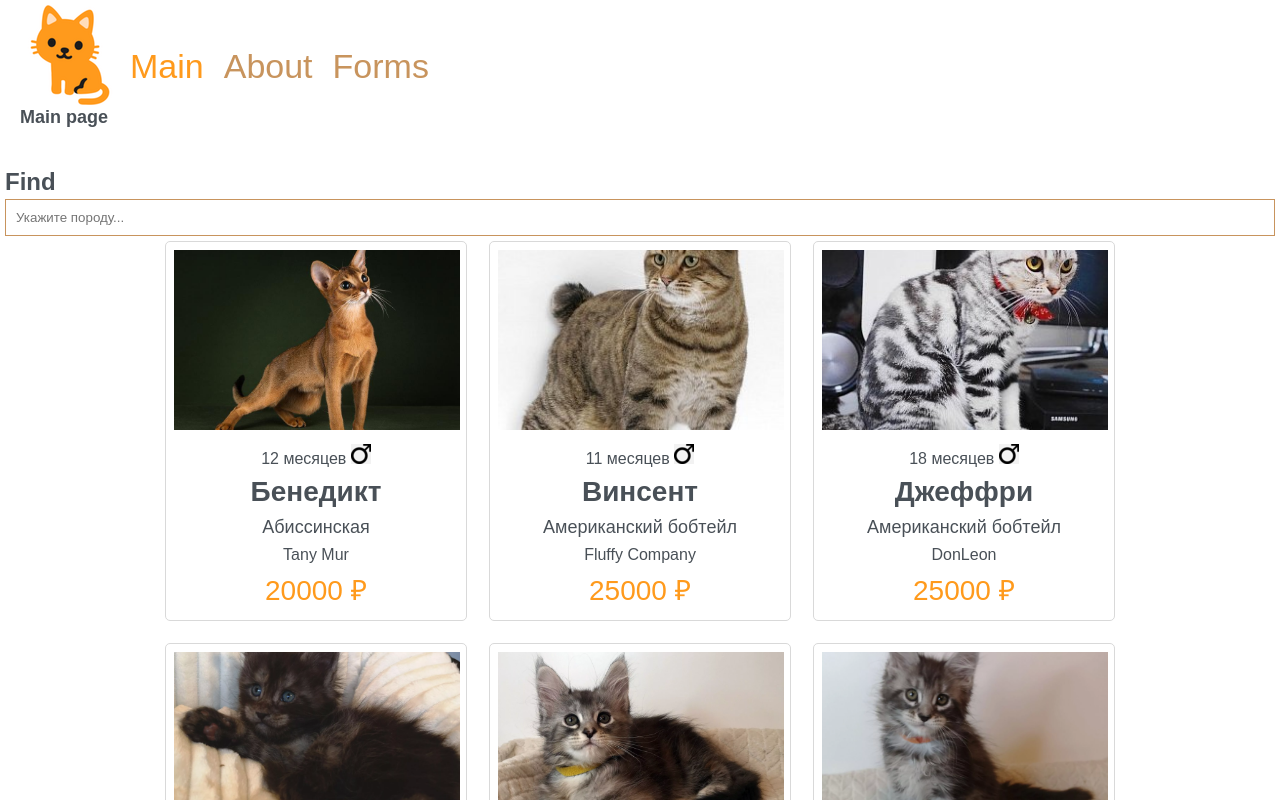
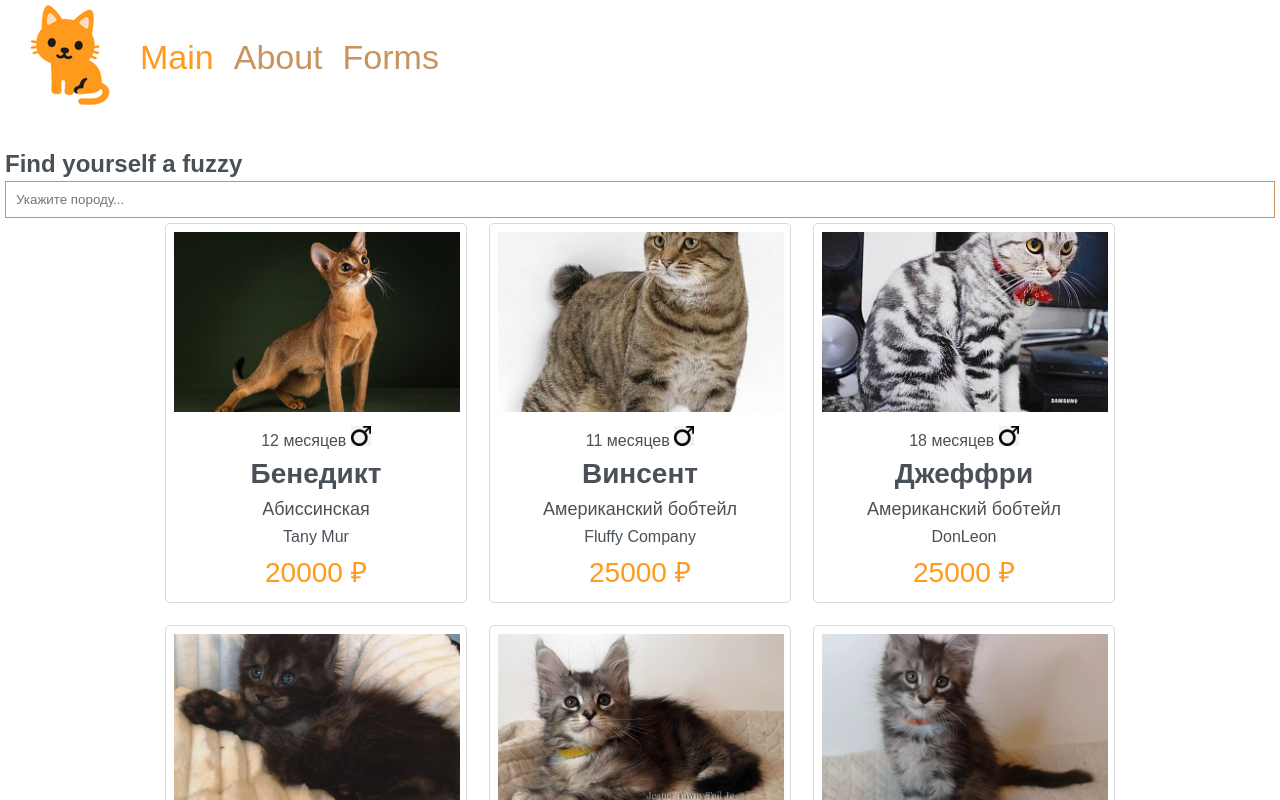
Before and after one commit to Motoblock/React, a React (Vite) app: page / in a window 1280 px wide. Shown: the top 800 px of the page. Built offline with nearby package versions, Linux system fonts and the light colour scheme.

Commit message:
feat: remove css

```diff
--- a/src/component/Header.tsx
+++ b/src/component/Header.tsx
@@ -1,64 +1,42 @@
-import React, { Component } from 'react';
+import React, { useEffect, useState } from 'react';
 import { NavLink } from 'react-router-dom';
 import logo from './../assets/images/logo.png';
 
-interface IProps {
-  [title: string]: string;
-}
+export const Header = () => {
+  const [title, setTitles] = useState('');
 
-export class Header extends Component<IProps, { title: string }> {
-  constructor(props: IProps) {
-    super(props);
-    this.state = {
-      title: '',
-    };
-  }
+  // useEffect(() => {
+  //   switch (location.pathname) {
+  //     case '/':
+  //       setTitles('Main page');
+  //       break;
+  //     case '/about':
+  //       setTitles('About page');
+  //       break;
+  //     case '/forms':
+  //       setTitles('Forms page');
+  //       break;
+  //     default:
+  //       setTitles('page 404');
+  //   }
+  // });
 
-  componentDidMount() {
-    switch (location.pathname) {
-      case '/':
-        this.setState({ title: 'Main page' });
-        break;
-      case '/about':
-        this.setState({ title: 'About page' });
-        break;
-      case '/forms':
-        this.setState({ title: 'Forms page' });
-        break;
-      default:
-        this.setState({ title: 'page 404' });
-    }
-  }
-
-  render() {
   return (
     <div className="header__container">
       <div className="header__logo">
         <img src={logo} alt="logo" />
-          <h1>{this.state.title}</h1>
       </div>
-        <div className="header__menu">
-          <nav className="nav">
-            <NavLink onClick={() => this.setState({ title: 'Main page' })} className="item" to="/">
+      <nav className="header__menu">
+        <NavLink onClick={() => setTitles('Main page')} className="item" to="/">
           Main
         </NavLink>
-            <NavLink
-              onClick={() => this.setState({ title: 'About page' })}
-              className="item"
-              to="/about"
-            >
+        <NavLink onClick={() => setTitles('About page')} className="item" to="/about">
           About
         </NavLink>
-            <NavLink
-              onClick={() => this.setState({ title: 'Forms page' })}
-              className="item"
-              to="/forms"
-            >
+        <NavLink onClick={() => setTitles('Forms page')} className="item" to="/forms">
           Forms
         </NavLink>
       </nav>
     </div>
-      </div>
   );
-  }
-}
+};
--- a/src/index.css
+++ b/src/index.css
@@ -51,6 +51,8 @@ h1 {
   display: flex;
   justify-content: space-between;
   padding: 3px 0;
+  margin: 10px;
+  font-size: 34px;
 }
 
 .header__container {
@@ -61,24 +63,16 @@ h1 {
 .item {
   color: #C8945D;
   font-weight: 500;
+  margin: 10px;
+  text-decoration: none;
 }
 
 .active {
   color: #ff9a1c;
   cursor: default;
 }
-.nav {
-  display: flex;
-  align-items: center;
-}
 
-.nav .item  {
-  margin: 10px;
-  text-decoration: none;
-  font-size: 34px;
-}
-
-.nav .item:hover {
+.item:hover {
   color: #ff9a1c;
 }
 .main {
--- a/src/page/main/main.tsx
+++ b/src/page/main/main.tsx
@@ -6,28 +6,29 @@ import catsData from './../../assets/data/cats';
 import './../main/main.module.css';
 
 export function Main() {
+  // localStorage.getItem('searchInput') ? localStorage.getItem('searchInput') :
+  const [search, setSearch] = useState(localStorage.getItem('searchInput') || '');
+  const [items, setItems] = useState(catsData);
   const inputRef = useRef(null);
-  // localStorage.getItem('searchInput') ? localStorage.getItem('searchInput') :
-  const [search, setSearch] = useState('');
-  const [items, setItems] = useState(catsData);
 
   useEffect(() => {
     setItems(catsData.filter((el) => el.breed.toLowerCase().includes(search.toLowerCase())));
-    // return () => {
-    // console.log(inputRef.current);
+    // inputRef.current = search;
+    return () => {
+      console.log(inputRef.current);
       // localStorage.setItem('searchInput', inputRef.current?.value[0]);
       if (search) {
         localStorage.setItem('searchInput', search);
       } else {
         localStorage.setItem('searchInput', '');
       }
-    // };
+    };
   }, [search]);
 
   return (
     <>
-      <h2>Find</h2>
-      <Search ref={inputRef} onChange={(e) => setSearch(e.target.value)} />
+      <h2>Find yourself a fuzzy</h2>
+      <Search ref={inputRef} value={search} onChange={(e) => setSearch(e.target.value)} />
       <CardList items={items} />
     </>
   );
```
Also changed, not shown: 2 other files (tests, documents, lock files or other folders). Lines whose indentation alone changed are shown as unchanged.
